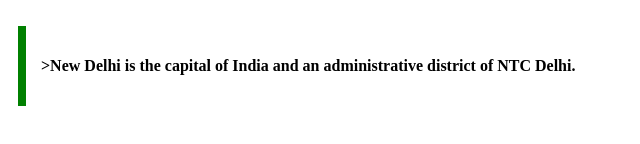
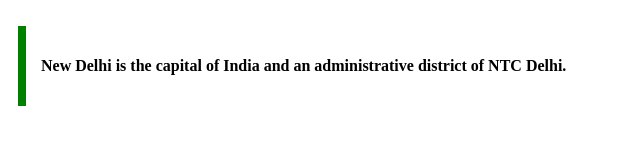
Before and after one commit to acciojob/trivia-rudrasro, a website: page main.html in a window 1280 px wide. Shown: the part 140-284 px from the top of the page, 0-640 px from the left. Drawn offline with Linux system fonts and the light colour scheme.

Commit message:
Update main.html

```diff
--- a/main.html
+++ b/main.html
@@ -14,7 +14,7 @@
     <input type="radio" name="city">
     <label for="city" name="city">Mumbai</label><br><br>
     <blockquote class="quiz" cite="https://en.wikipedia.org/wiki/New_Delhi">
-    	<p>>New Delhi is the capital of India and an administrative district of NTC Delhi.</p>
+    	<p>New Delhi is the capital of India and an administrative district of NTC Delhi.</p>
     </blockquote>
     <script type="text/javascript" src="./script.js">
 </script>
```
